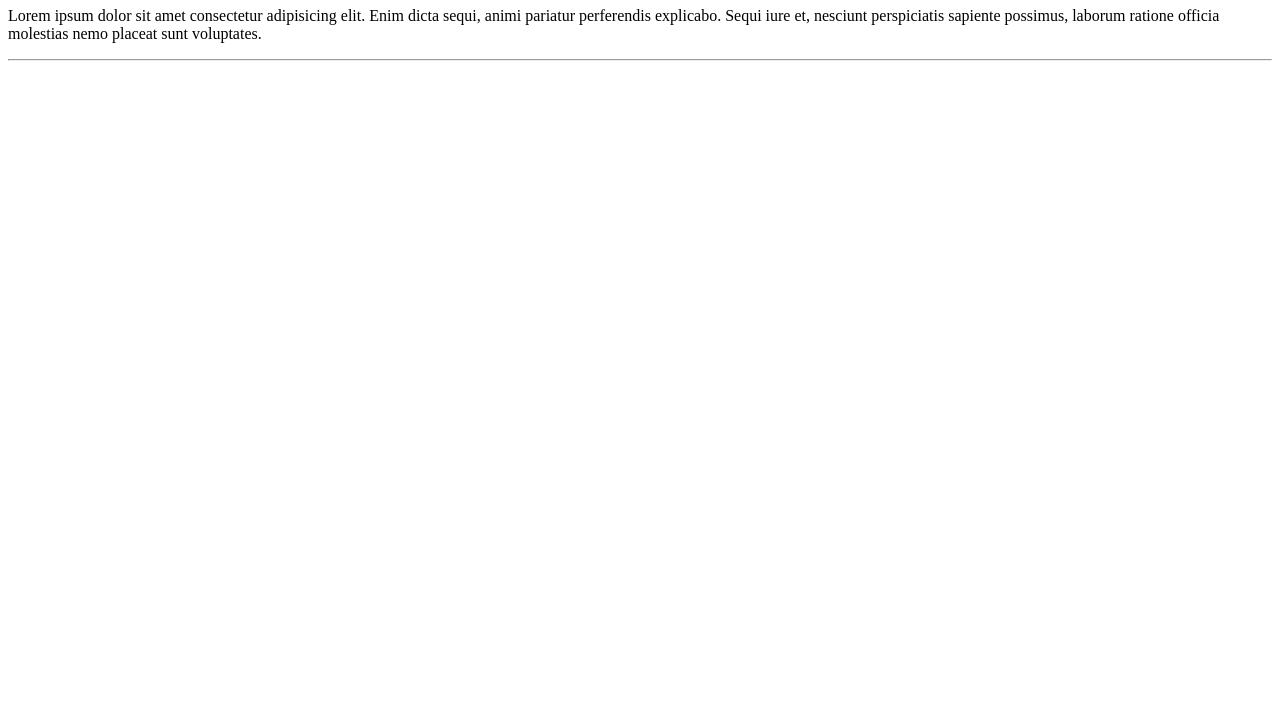
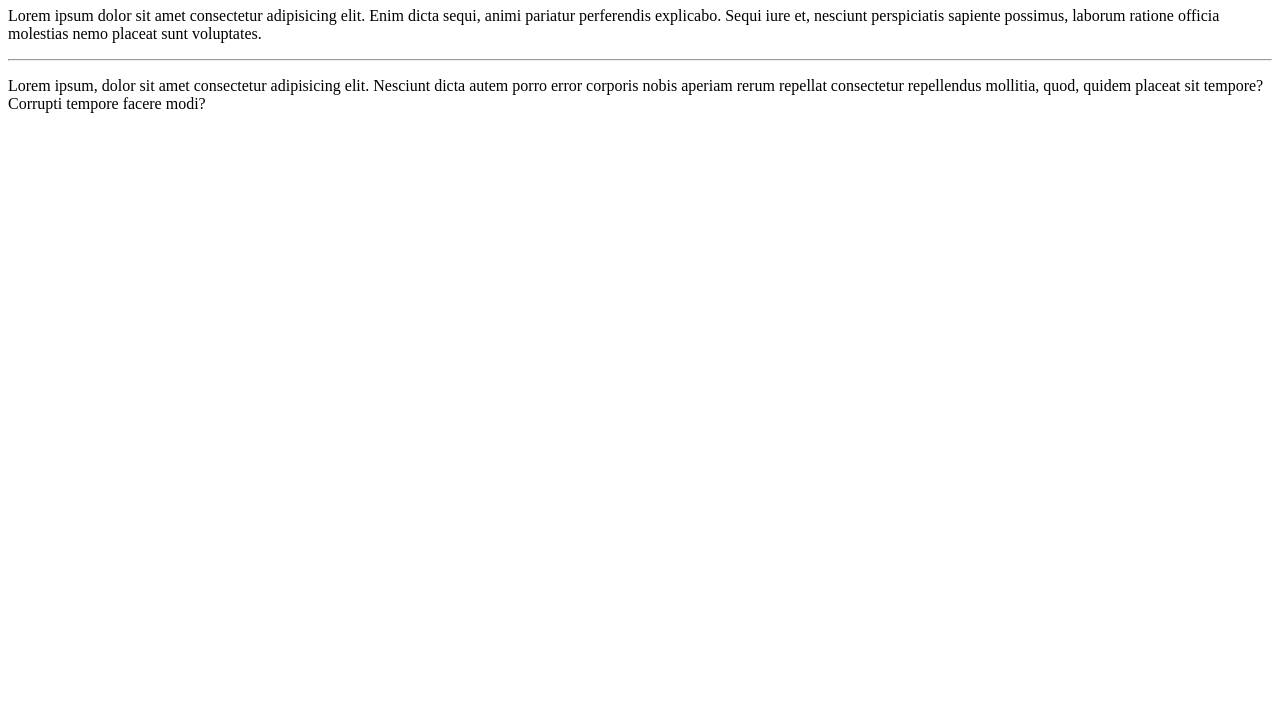
Before and after one commit to vanessacampoy/Ola-mundo, a plain HTML site: page site/index.html in a window 1280 px wide. Shown: the part 73-800 px from the top of the page. Drawn offline with Linux system fonts and the light colour scheme.

Commit message:
criei outro parágrafo
Criei outro paragrafo

```diff
--- a/site/index.html
+++ b/site/index.html
@@ -11,5 +11,6 @@
   <h1>Olá, Mundo!</h1>
   <p>Lorem ipsum dolor sit amet consectetur adipisicing elit. Enim dicta sequi, animi pariatur perferendis explicabo. Sequi iure et, nesciunt perspiciatis sapiente possimus, laborum ratione officia molestias nemo placeat sunt voluptates.</p>
   <hr>
+  <p>Lorem ipsum, dolor sit amet consectetur adipisicing elit. Nesciunt dicta autem porro error corporis nobis aperiam rerum repellat consectetur repellendus mollitia, quod, quidem placeat sit tempore? Corrupti tempore facere modi?</p>
 </body>
 </html>
```
